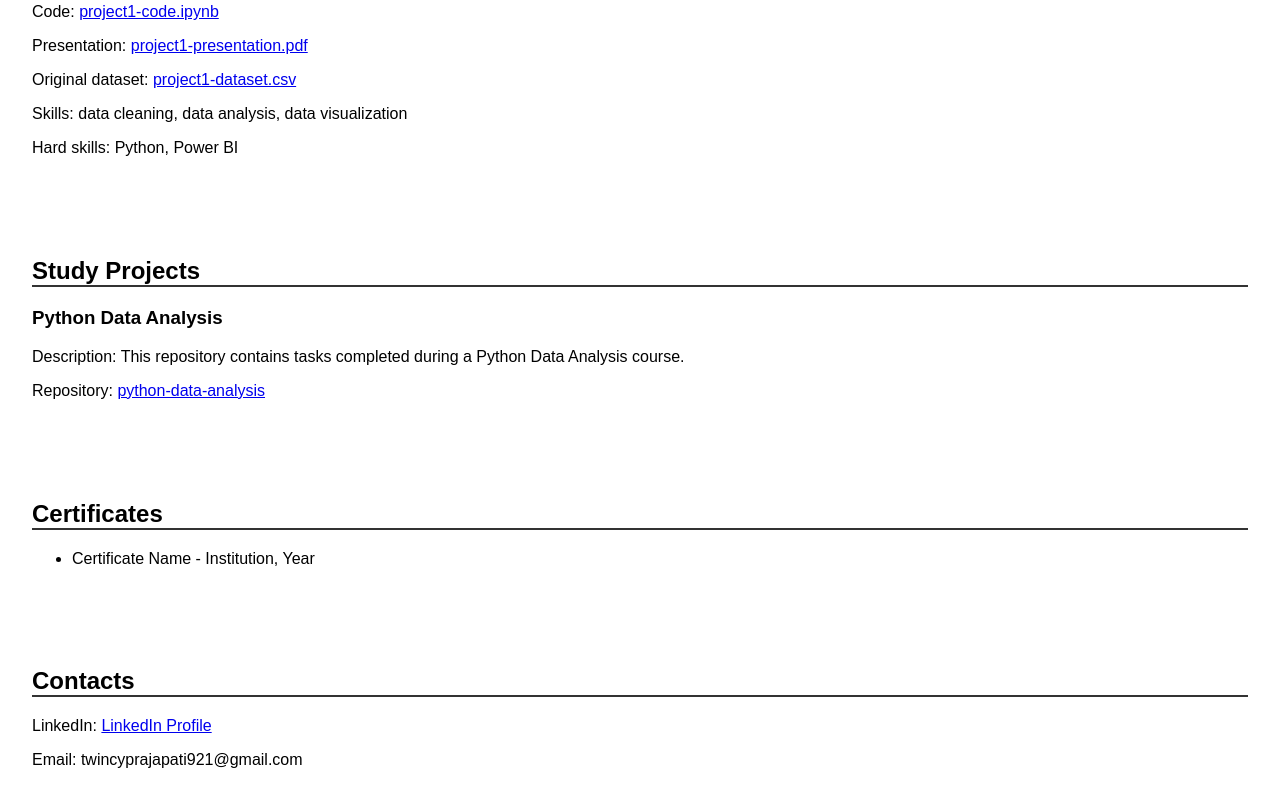
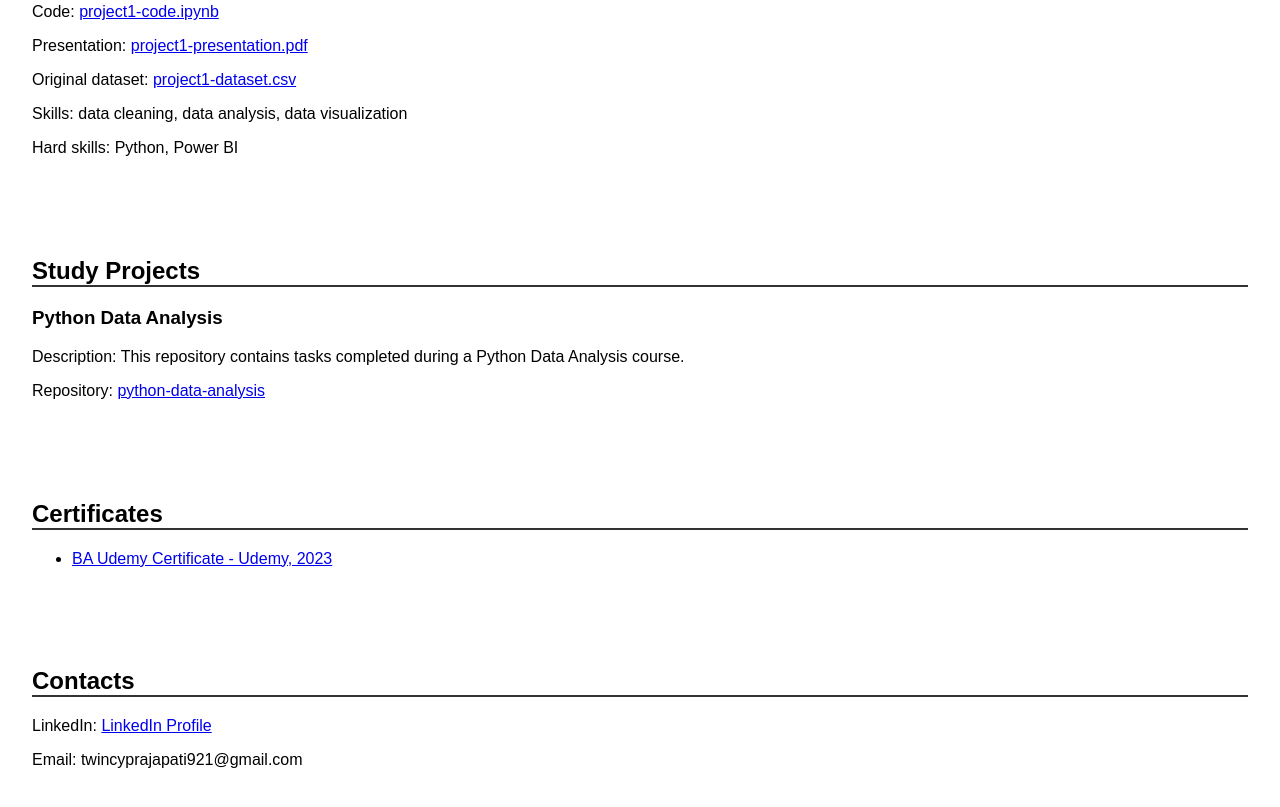
Before and after one commit to Twincy-Prajapati/Twincy.Website.Portfolio, a plain HTML site: page index.html in a window 1280 px wide. Shown: the part 521-1328 px from the top of the page. Drawn offline with Linux system fonts and the light colour scheme.

Commit message:
Update index.html

```diff
--- a/index.html
+++ b/index.html
@@ -43,7 +43,7 @@
     <section id="certificates">
         <h2>Certificates</h2>
         <ul>
-            <li>Certificate Name - Institution, Year</li>
+            <li><a href="BA Udemy Certificate.pdf" target="_blank"> BA Udemy Certificate - Udemy, 2023</a></li>
         </ul>
     </section>
     <section id="contacts">
```
